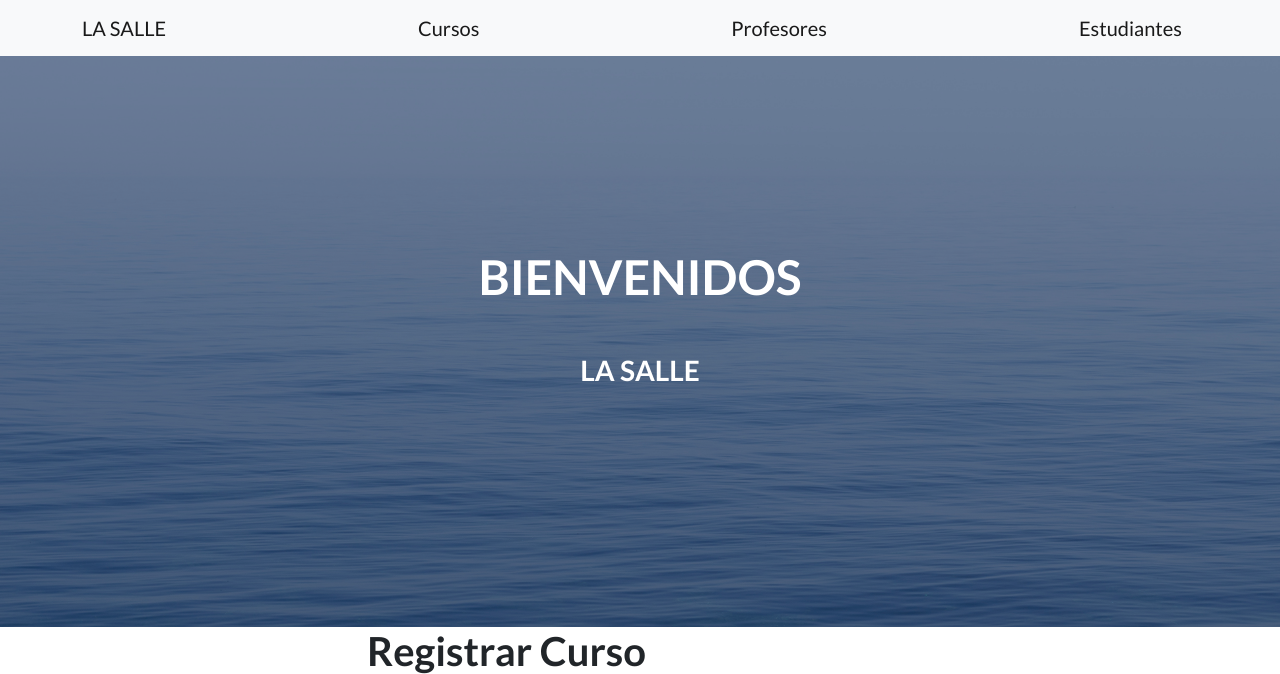
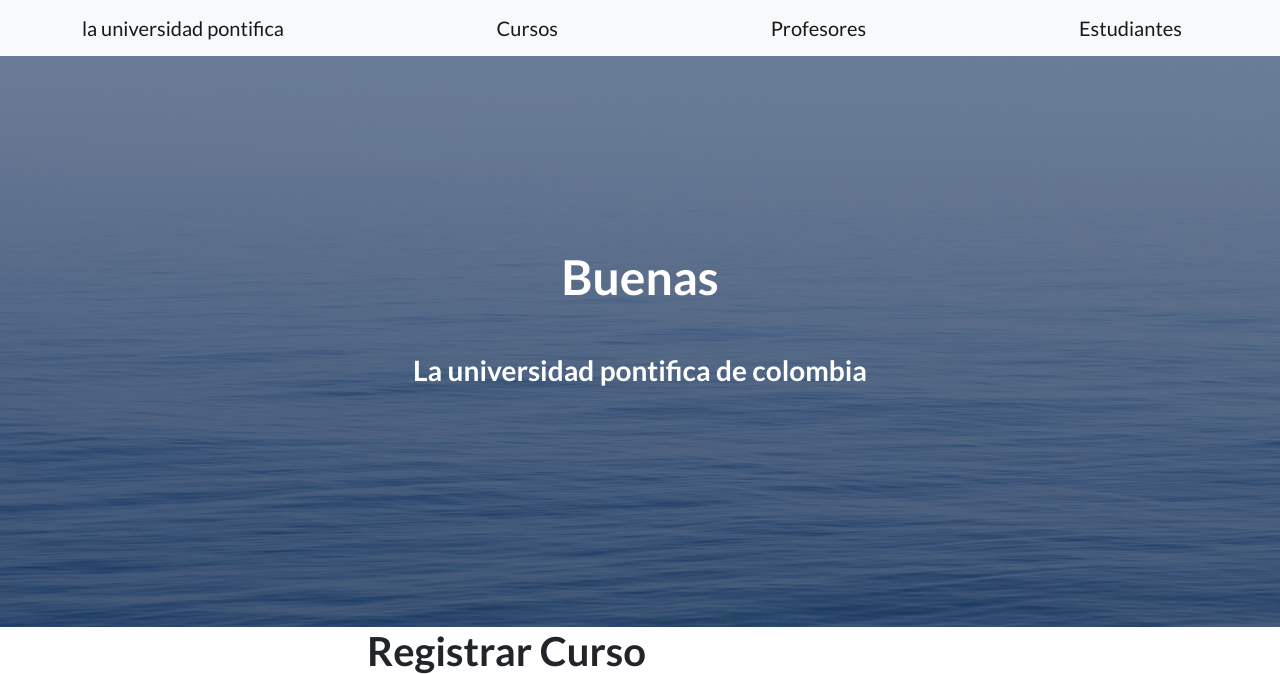
Before and after one commit to Anderwqi10/poyect3, a Django app: page /AppCoder/cursos in a window 1280 px wide. Shown: the top 674 px of the page. Run offline with Django 4.2, Linux system fonts and the light colour scheme; some libraries are stand-ins or nearby versions.

Commit message:
consigna

```diff
--- a/AppCoder/templates/AppCoder/padre.html
+++ b/AppCoder/templates/AppCoder/padre.html
@@ -24,7 +24,7 @@
         <!-- Navigation-->
         <nav class="navbar navbar-light bg-light static-top">
             <div class="container">
-                <a class="navbar-brand" href="{% url 'Inicio' %}">LA SALLE</a>
+                <a class="navbar-brand" href="{% url 'Inicio' %}">la universidad pontifica</a>
                 <a class="navbar-brand" href="{% url 'Cursos' %}">Cursos</a>
                 <a class="navbar-brand" href="{% url 'Profesores' %}">Profesores</a>
                 <a class="navbar-brand" href="{% url 'Estudiantes' %}">Estudiantes</a>
@@ -41,8 +41,8 @@
                     <div class="col-xl-6">
                         <div class="text-center text-white">
                             <!-- Page heading-->
-                            <h1 class="mb-5"> BIENVENIDOS </h1>
-                            <h3 class="mb-5"> LA SALLE </h3>
+                            <h1 class="mb-5"> Buenas </h1>
+                            <h3 class="mb-5"> La universidad pontifica de colombia </h3>
                             <!-- Signup form-->
                             <!-- * * * * * * * * * * * * * * *-->
                             <!-- * * SB Forms Contact Form * *-->
```
Also changed, not shown: readme.md.
